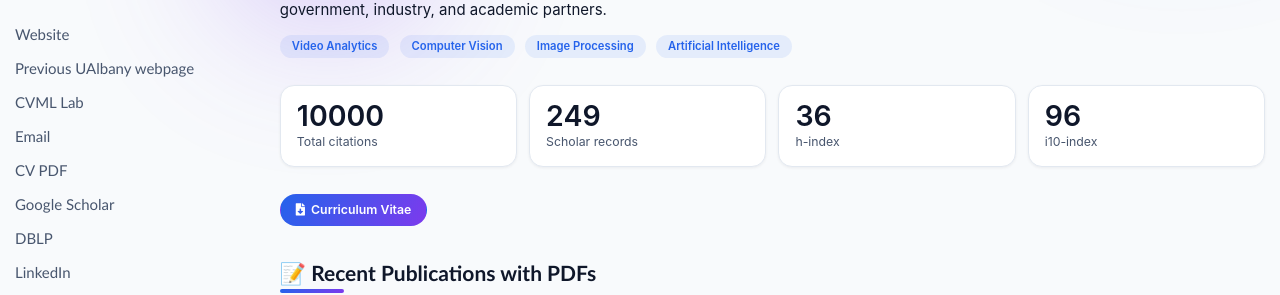
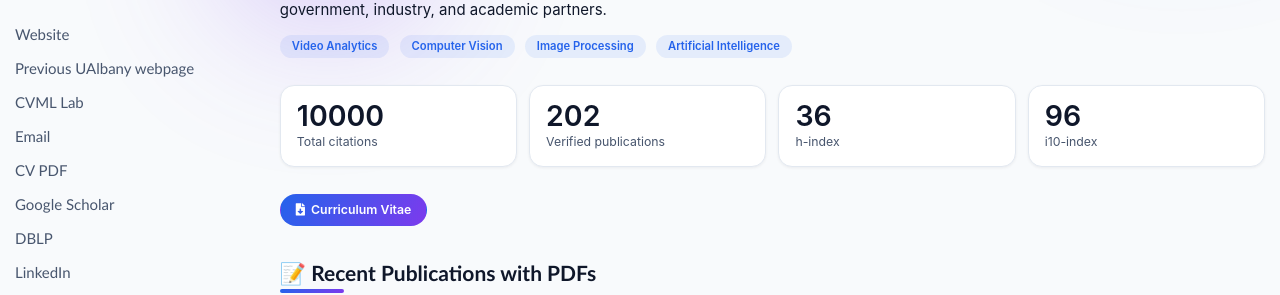
Before and after one commit to mingching/mingching.github.io, a Jekyll site: the page built from _pages/about.md, in a window 1280 px wide and 900 px high. Shown: the part 380-675 px from the top of the window. Built offline with Jekyll 4.4.1, drawn with Linux system fonts in a browser that asks for light colours.

Commit message:
Show verified publication total instead of raw Scholar records

```diff
--- a/_includes/stats-row.html
+++ b/_includes/stats-row.html
@@ -1,11 +1,15 @@
-<div class="stats-row reveal" aria-label="Google Scholar metrics">
+{% assign verified_publication_total = 0 %}
+{% for item in site.data.legacy_publication_year_counts %}
+  {% assign verified_publication_total = verified_publication_total | plus: item.count %}
+{% endfor %}
+<div class="stats-row reveal" aria-label="Research metrics">
   <div class="stat-tile">
     <span class="stat-tile__value js-count" data-count="{{ site.data.scholar_stats.citations }}">0</span>
     <span class="stat-tile__label">Total citations</span>
   </div>
   <div class="stat-tile">
-    <span class="stat-tile__value js-count" data-count="{{ site.data.publications | size | plus: site.data.scholar_publications.size }}">0</span>
-    <span class="stat-tile__label">Scholar records</span>
+    <span class="stat-tile__value js-count" data-count="{{ verified_publication_total }}">0</span>
+    <span class="stat-tile__label">Verified publications</span>
   </div>
   <div class="stat-tile">
     <span class="stat-tile__value js-count" data-count="{{ site.data.scholar_stats.h_index }}">0</span>
```
